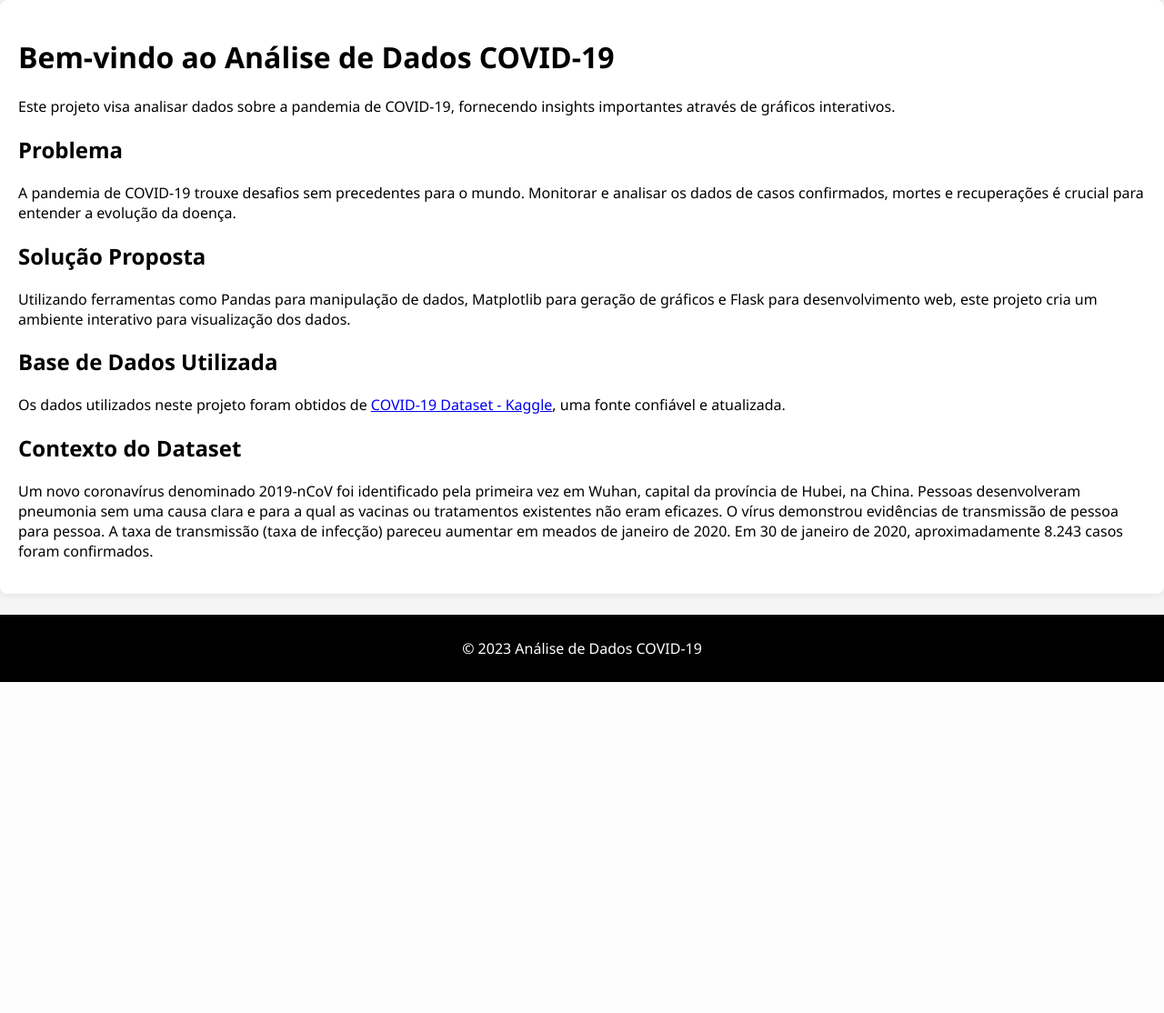
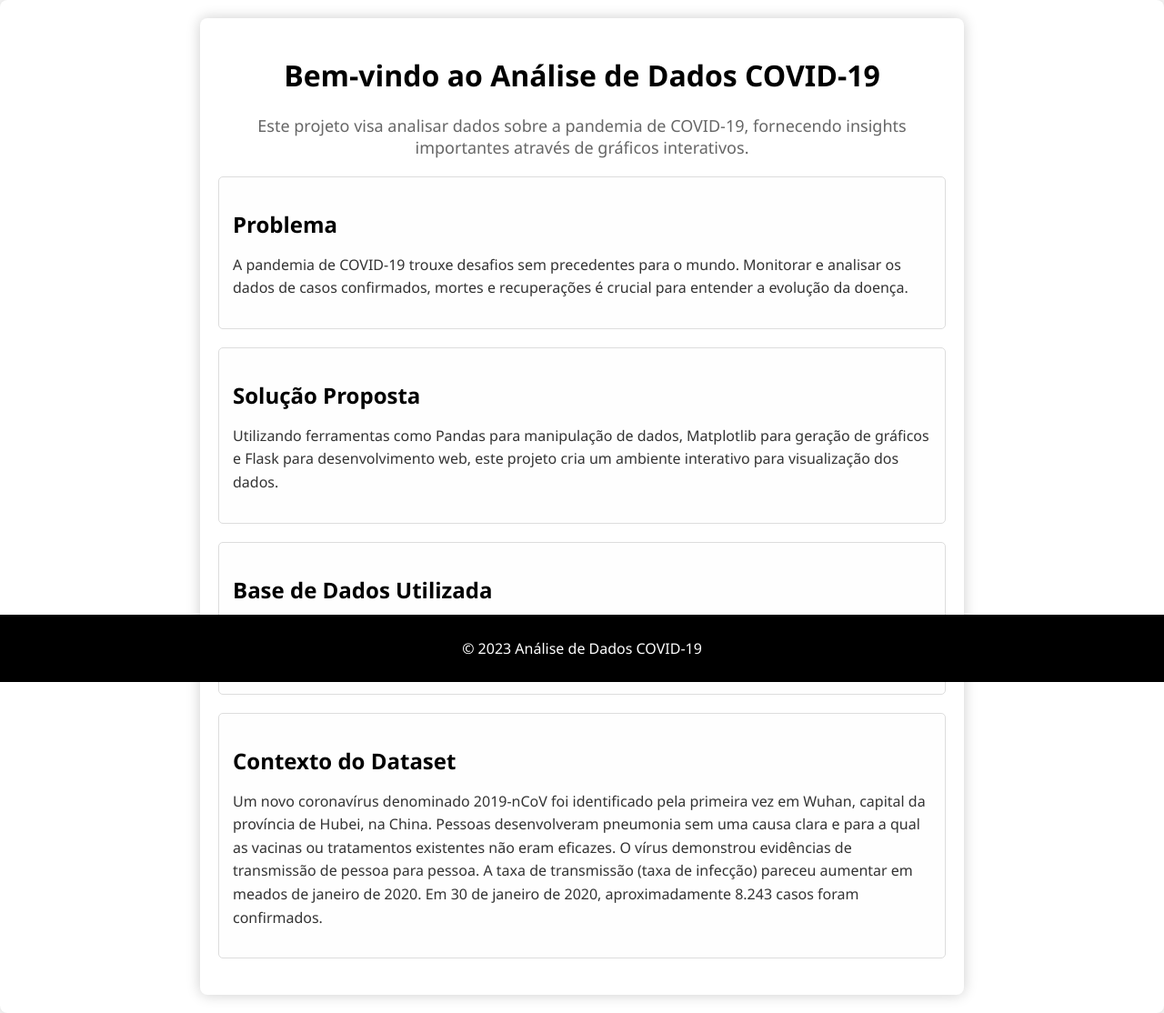
Before and after one commit to Ap0lo-01/covid_analysis_project, a Flask app: page / in a window 1280 px wide. Shown: the part 50-1164 px from the top of the page at 91% size. Before the commit the page ends 800 px from the top, so only its background shows below. Run offline with Flask 3, Linux system fonts and the light colour scheme.

Commit message:
Update styles.css

```diff
--- a/static/styles.css
+++ b/static/styles.css
@@ -37,6 +37,62 @@ body {
     border-radius: 8px;
     box-shadow: 0 0 10px rgba(0, 0, 0, 0.1);
     transition: background-color 0.3s ease, color 0.3s ease, box-shadow 0.3s ease;
+}
+
+/* Estilo específico para a página Home */
+.home-container {
+    max-width: 800px;
+    margin: 0 auto;
+    padding: 20px;
+    background-color: #fff;
+    border-radius: 8px;
+    box-shadow: 0 0 15px rgba(0, 0, 0, 0.2);
+    transition: box-shadow 0.3s ease;
+}
+
+.home-container h1 {
+    color: #000;
+    text-align: center;
+    transition: color 0.3s ease;
+}
+
+.home-container .intro {
+    text-align: center;
+    color: #666;
+    margin-bottom: 20px;
+    font-size: 18px;
+    transition: color 0.3s ease;
+}
+
+.home-container .info-section {
+    margin-bottom: 20px;
+    padding: 15px;
+    background-color: #fefefe;
+    border: 1px solid #ddd;
+    border-radius: 5px;
+    transition: background-color 0.3s ease, border 0.3s ease;
+}
+
+.home-container .info-section h2 {
+    color: #000;
+    margin-bottom: 10px;
+    transition: color 0.3s ease;
+}
+
+.home-container .info-section p {
+    color: #333;
+    line-height: 1.6;
+    transition: color 0.3s ease;
+}
+
+.home-container a {
+    color: #ffc107;  /* Amarelo mostarda */
+    text-decoration: none;
+    transition: color 0.3s ease;
+}
+
+.home-container a:hover {
+    color: #e0a800;  /* Derivação do amarelo mostarda */
 }
 
 /* Estilo específico para a página Funcionalidade */
```
